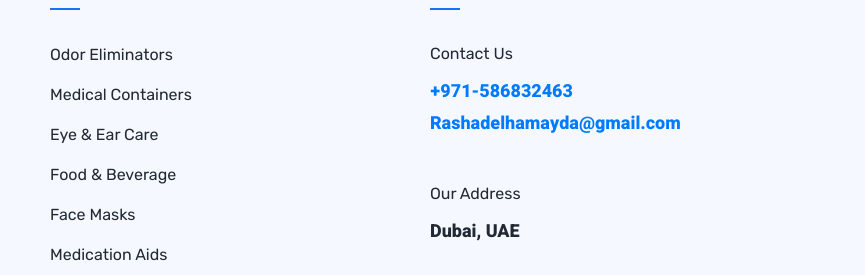
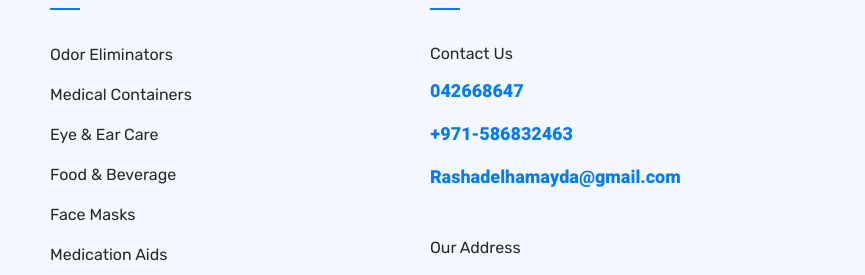
Before and after one commit to ahmedheroo/Tafaol, a plain HTML site: page index.html in a window 1280 px wide. Shown: the part 5397-5672 px from the top of the page, 415-1280 px from the left. Drawn offline with Linux system fonts and the light colour scheme.

Commit message:
Update index.html

```diff
--- a/index.html
+++ b/index.html
@@ -517,7 +517,8 @@
               <h3 class="title">Get in touch</h3>
               <div class="contact">
                 <p class="content">Contact Us</p>
-                <span><a href="tele:+971-586832463">+971-586832463</a></span>
+                  <span><p><a href="tele:042668647">042668647</a></p></span>
+                   <span><p><a href="https://wa.me/971586832463">+971-586832463</a></p></span>
                 <span><a href="mailto:Rashadelhamayda@gmail.com">Rashadelhamayda@gmail.com</a></span>
               </div>
               <div class="Address">
```
